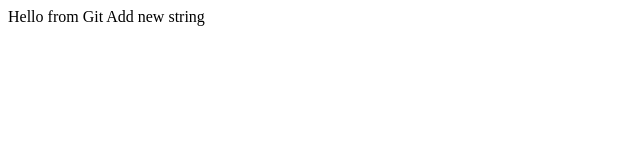
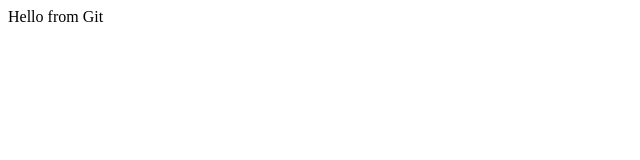
Before and after one commit to dnklearn1/testaws, a plain HTML site: page index.html in a window 1280 px wide. Shown: the whole page, without its empty margins (0-640 px from the left). Drawn offline with Linux system fonts and the light colour scheme.

Commit message:
Revert "Add new string in the page"
This reverts commit 14ef9837faffd6dc06dd640a4974298a892a1cd3.

```diff
--- a/index.html
+++ b/index.html
@@ -5,6 +5,5 @@
 
     <body>
         <p1> Hello from Git</p1>
-        Add new string
     </body>
 </html>
```
